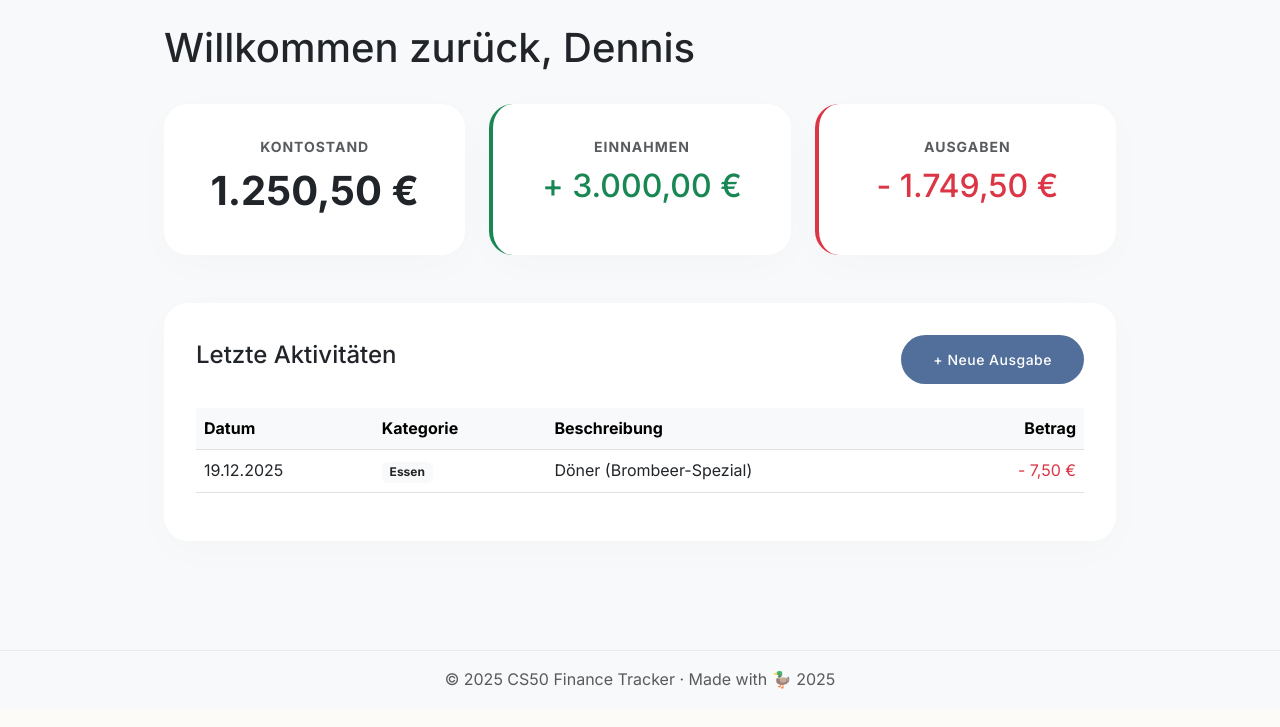
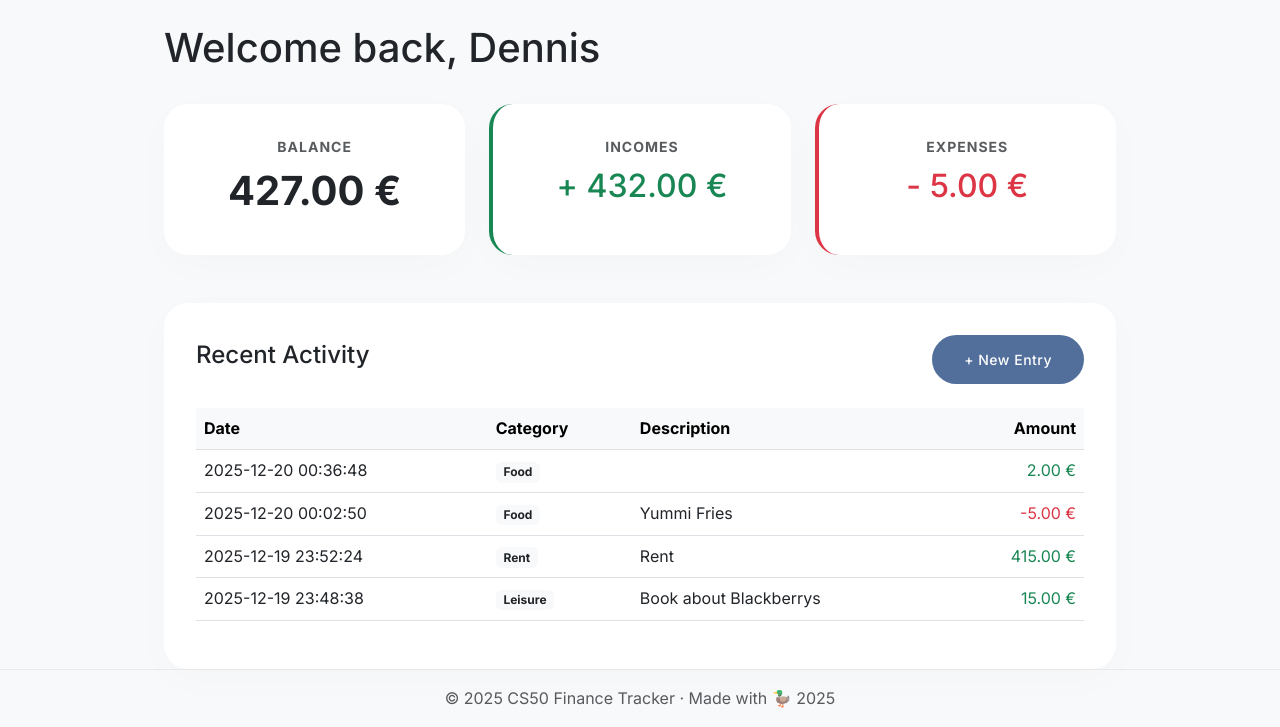
Before and after one commit to shawarmach/cs50-finance-tracker, a Flask app: page / in a window 1280 px wide. Shown: the part 91-818 px from the top of the page. Before the commit the page ends 780 px from the top, so only its background shows below. Run offline with Flask 3, Linux system fonts and the light colour scheme; a user stored in the database is signed in; data comes from the database, SQL or seed files in the repository; both versions use the stored data as it was after the commit.

Commit message:
End of session: Dashboard logic, login design sync

```diff
--- a/app.py
+++ b/app.py
@@ -22,7 +22,29 @@ def get_db():
 def index():
     if "user_id" not in session:
         return redirect("/login")
-    return render_template("index.html")
+
+    db = get_db()
+    cur = db.cursor()
+
+    # 1. Alle Transaktionen des Users holen
+    cur.execute("SELECT * FROM transactions WHERE user_id = ? ORDER BY date DESC", (session["user_id"],))
+    transactions = cur.fetchall()
+
+    # 2. Summen berechnen
+    total_incomes = 0
+    total_expenses = 0
+
+    for row in transactions:
+        if row["amount"] > 0:
+            total_incomes += row["amount"]
+        else:
+            total_expenses += abs(row["amount"])
+
+    balance = total_incomes - total_expenses
+
+    db.close()
+
+    return render_template("index.html", transactions=transactions,balance=balance, total_incomes=total_incomes, total_expenses=total_expenses)
 
 @app.route("/login", methods=["GET", "POST"])
 def login():
--- a/templates/index.html
+++ b/templates/index.html
@@ -6,54 +6,62 @@
 <div class="container">
     <div class="row mb-4">
         <div class="col-12">
-            <h1 class="brand-text text-dark">Willkommen zurück, {{ session.user_name if session.user_name else 'Dennis'
-                }}</h1>
+            <h1 class="brand-text text-dark">Welcome back, {{ session.user_name if session.user_name else 'Dennis' }}
+            </h1>
         </div>
     </div>
 
     <div class="row g-4 mb-5">
         <div class="col-md-4">
             <div class="card h-100 text-center">
-                <small class="text-muted text-uppercase fw-bold" style="letter-spacing: 1px;">Kontostand</small>
-                <h2 class="display-6 fw-bold mt-2">1.250,50 €</h2>
+                <small class="text-muted text-uppercase fw-bold" style="letter-spacing: 1px;">Balance</small>
+                <h2 class="display-6 fw-bold mt-2">{{ "%.2f"|format(balance) }} €</h2>
             </div>
         </div>
         <div class="col-md-4">
             <div class="card h-100 text-center border-start border-success border-4">
-                <small class="text-muted text-uppercase fw-bold" style="letter-spacing: 1px;">Einnahmen</small>
-                <h2 class="text-success mt-2">+ 3.000,00 €</h2>
+                <small class="text-muted text-uppercase fw-bold" style="letter-spacing: 1px;">Incomes</small>
+                <h2 class="text-success mt-2">+ {{ "%.2f"|format(total_incomes) }} €</h2>
             </div>
         </div>
         <div class="col-md-4">
             <div class="card h-100 text-center border-start border-danger border-4">
-                <small class="text-muted text-uppercase fw-bold" style="letter-spacing: 1px;">Ausgaben</small>
-                <h2 class="text-danger mt-2">- 1.749,50 €</h2>
+                <small class="text-muted text-uppercase fw-bold" style="letter-spacing: 1px;">Expenses</small>
+                <h2 class="text-danger mt-2">- {{ "%.2f"|format(total_expenses) }} €</h2>
             </div>
         </div>
     </div>
 
     <div class="card">
         <div class="d-flex justify-content-between align-items-center mb-4">
-            <h4 class="brand-text">Letzte Aktivitäten</h4>
-            <a href="/add" class="btn btn-primary btn-sm">+ Neue Ausgabe</a>
+            <h4 class="brand-text">Recent Activity</h4>
+            <a href="/add" class="btn btn-primary btn-sm">+ New Entry</a>
         </div>
 
         <table class="table table-hover">
             <thead class="table-light">
                 <tr>
-                    <th>Datum</th>
-                    <th>Kategorie</th>
-                    <th>Beschreibung</th>
-                    <th class="text-end">Betrag</th>
+                    <th>Date</th>
+                    <th>Category</th>
+                    <th>Description</th>
+                    <th class="text-end">Amount</th>
                 </tr>
             </thead>
             <tbody>
+                {% for row in transactions %}
                 <tr>
-                    <td>19.12.2025</td>
-                    <td><span class="badge bg-light text-dark">Essen</span></td>
-                    <td>Döner (Brombeer-Spezial)</td>
-                    <td class="text-end text-danger">- 7,50 €</td>
+                    <td>{{ row.date }}</td>
+                    <td><span class="badge bg-light text-dark">{{ row.category }}</span></td>
+                    <td>{{ row.description }}</td>
+                    <td class="text-end {{ 'text-danger' if row.amount < 0 else 'text-success' }}">
+                        {{ "%.2f"|format(row.amount) }} €
+                    </td>
                 </tr>
+                {% else %}
+                <tr>
+                    <td colspan="4" class="text-center text-muted">No transactions found. Start by adding one!</td>
+                </tr>
+                {% endfor %}
             </tbody>
         </table>
     </div>
```
Also changed, not shown: templates/change_password.html (+21 -11 lines), templates/login.html (+12 -6 lines), templates/register.html (+30 -6 lines), finance.db.
